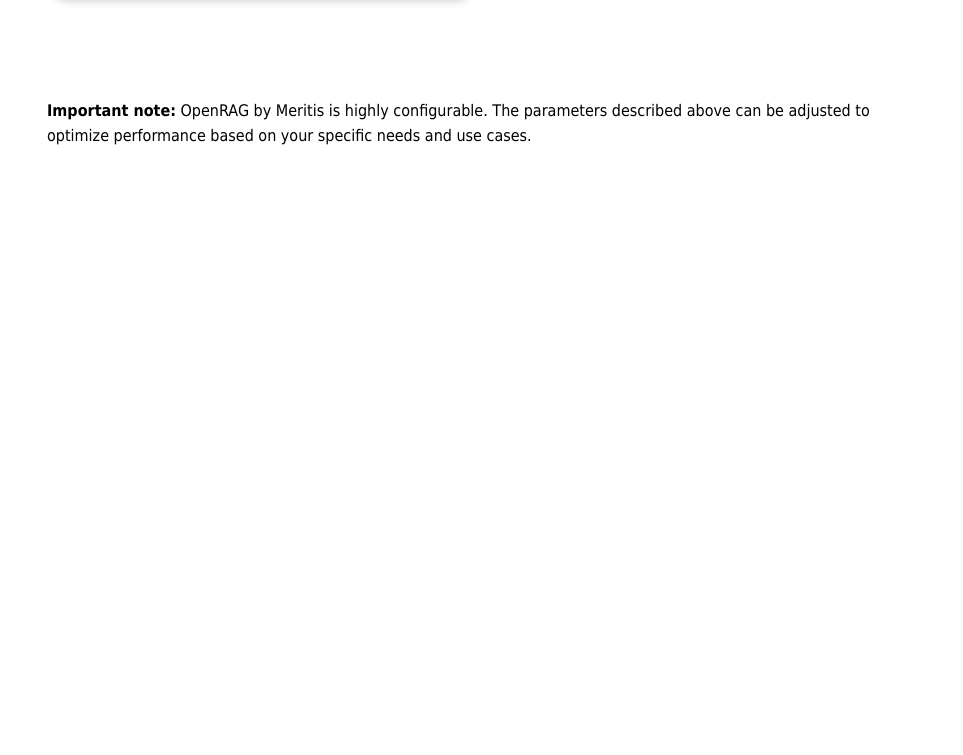
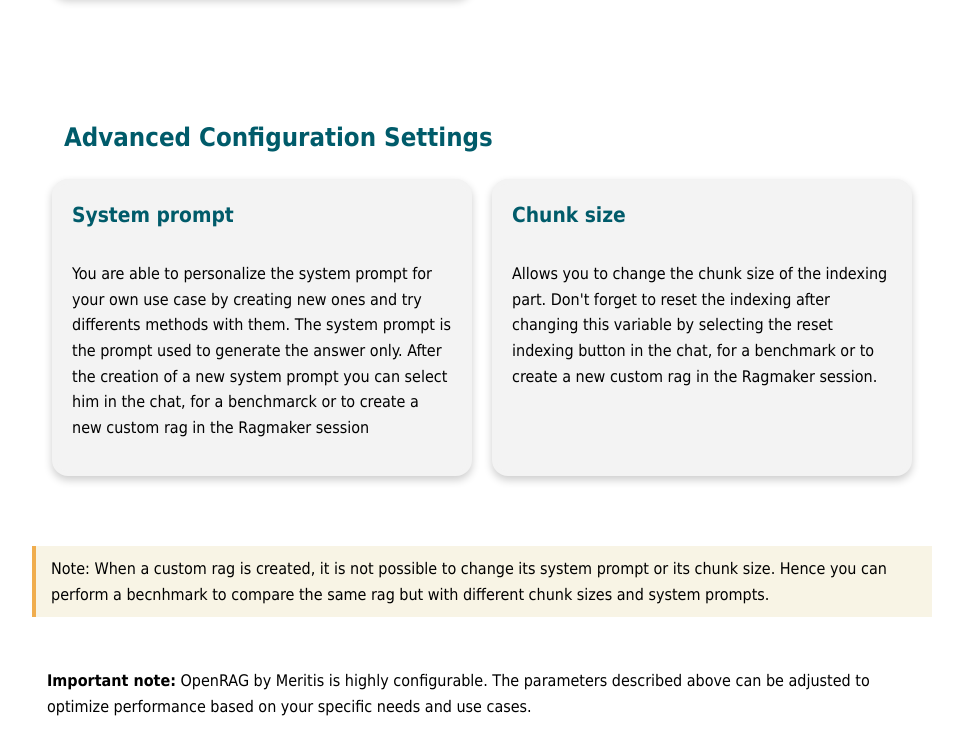
Before and after one commit to meritisgroup/meritisgroup.github.io, a plain HTML site: page OpenRAG/config_EN.html in a window 1280 px wide. Shown: the part 2974-3729 px from the top of the page, without its empty margins (158-1121 px from the left). Before the commit the page ends 3194 px from the top, so only its background shows below. Drawn offline with Linux system fonts and the light colour scheme.

Commit message:
Update config_EN.html

```diff
--- a/OpenRAG/config_EN.html
+++ b/OpenRAG/config_EN.html
@@ -263,6 +263,33 @@
         </div>
     </div>
 
+
+    <div class="section">
+        <h2>Advanced Configuration Settings</h2>
+
+        <div class="feature-grid">
+            <div class="feature-card">
+                <h3>System prompt</h3>
+                <p>You are able to personalize the system prompt for your own use case by creating new ones and try
+                    differents methods with them. The system prompt is the prompt used to generate the answer only.
+                    After the creation of a new system prompt you can select him in the chat, for a benchmarck or to
+                    create a new custom rag in the Ragmaker session</p>
+            </div>
+
+            <div class="feature-card">
+                <h3>Chunk size</h3>
+                <p>Allows you to change the chunk size of the indexing part.
+                    Don't forget to reset the indexing after changing this variable by selecting the reset indexing
+                    button in the chat, for a benchmark or to create a new custom rag in the Ragmaker session.</p>
+            </div>
+
+        </div>
+    </div>
+
+    <p class="note">Note: When a custom rag is created, it is not possible to change its system prompt or its chunk
+        size. Hence you can perform a becnhmark to compare the same rag but with different chunk sizes and system
+        prompts.</p>
+
     <div class="info-box">
         <p><strong>Important note:</strong> OpenRAG by Meritis is highly configurable. The parameters described above
             can be adjusted to optimize performance based on your specific needs and use cases.</p>
```
